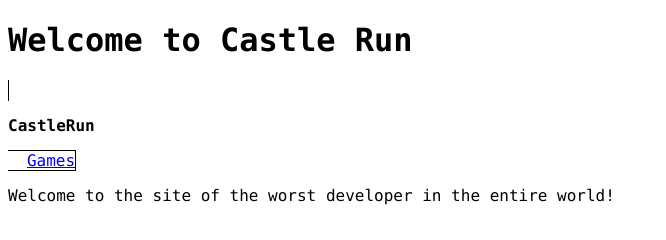
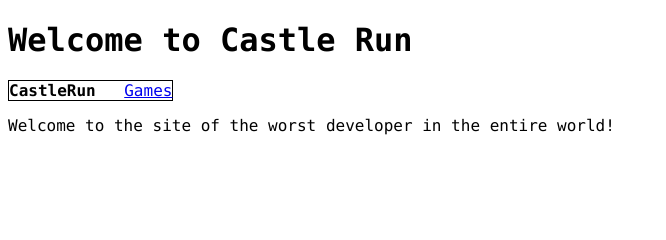
Before and after one commit to CastleRun/CastleRun.github.io, a plain HTML site: page index.html in a window 1280 px wide. Shown: the whole page, without its empty margins (0-666 px from the left). Drawn offline with Linux system fonts and the light colour scheme.

Commit message:
Update index.html

```diff
--- a/index.html
+++ b/index.html
@@ -14,6 +14,9 @@
         border-width:1px;
         border-color:#000000;
       }
+      .baritem{
+        display:inline;
+      }
       .link{
         padding-left:0.5cm;
       }
@@ -22,8 +25,8 @@
   <body>
     <h1>Welcome to Castle Run</h1>
     <div id="bar">
-      <p><strong>CastleRun</strong></p>
-      <a class="link" href="games/index.html">Games</a>
+      <p class="baritem"><strong>CastleRun</strong></p>
+      <a class="baritem link" href="games/index.html">Games</a>
     </div>
     <div id="page">
       <p>Welcome to the site of the worst developer in the entire world!</p>
```
